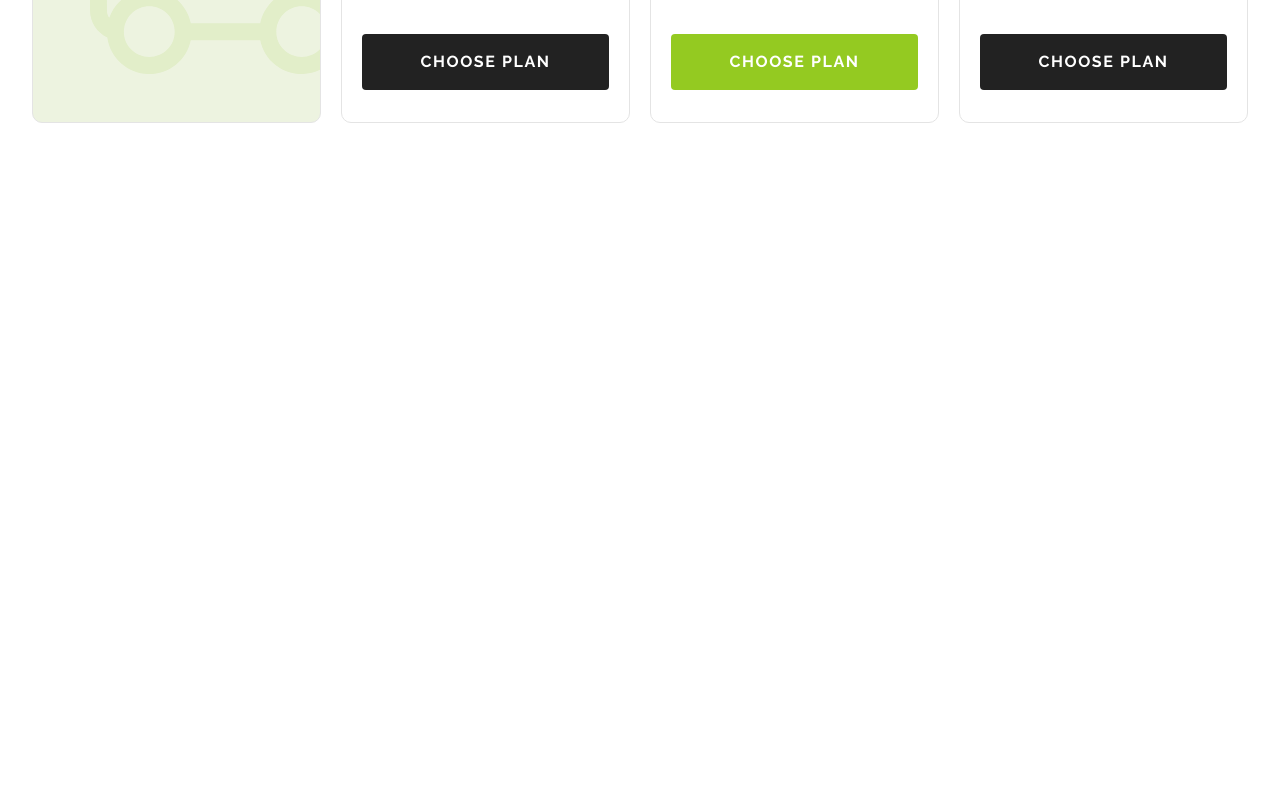
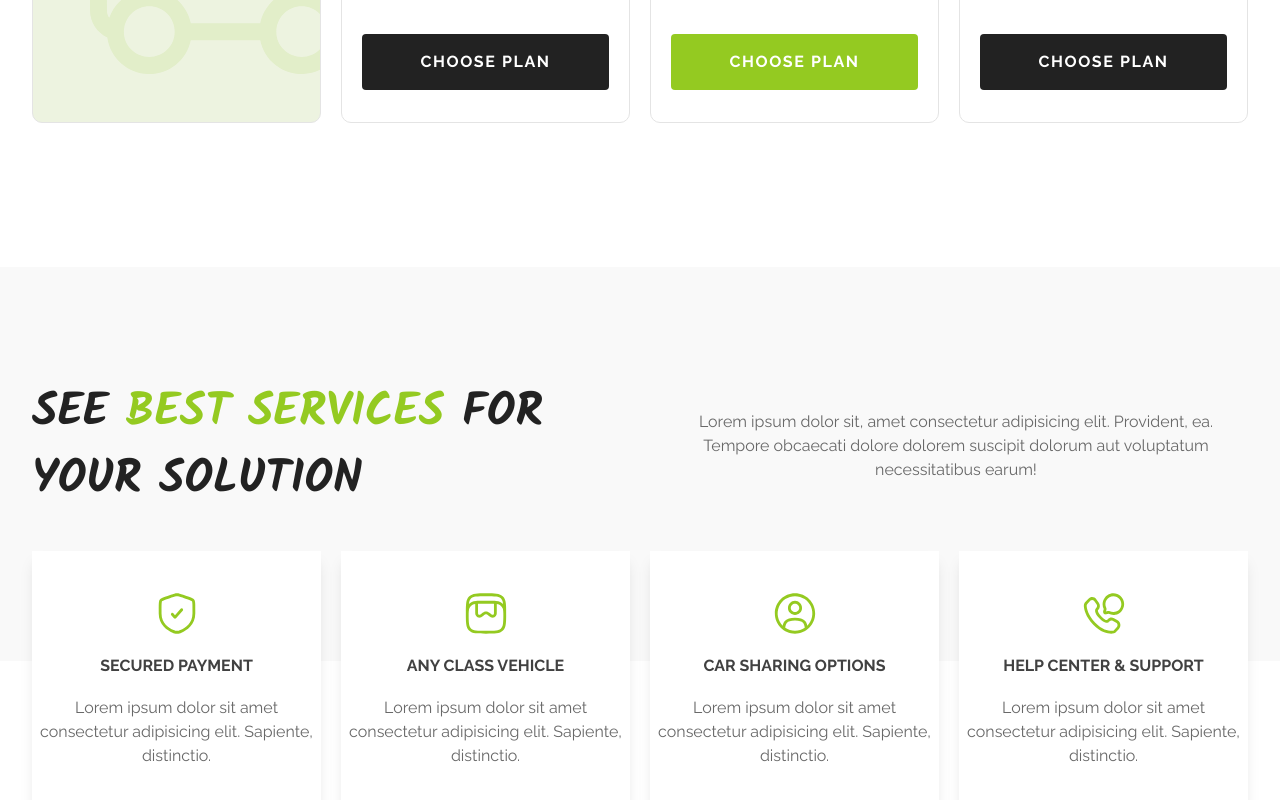
Before and after one commit to ArfinHasib/go-car-Car-rental-website-, a React (Create React App) app: page / in a window 1280 px wide. Shown: the part 3300-4100 px from the top of the page. Before the commit the page ends 3423 px from the top, so only its background shows below. Built offline with nearby package versions, Linux system fonts and the light colour scheme.

Commit message:
Building services section

```diff
--- a/src/App.jsx
+++ b/src/App.jsx
@@ -22,7 +22,7 @@ function App() {
          <CarsForRental />
          <Testimonials />
          <Pricing />
-         {/* <Services /> */}
+         <Services />
          {/* <FAQ /> */}
          {/* <Posts /> */}
          {/* <Contact /> */}
--- a/src/components/ServiceCard.jsx
+++ b/src/components/ServiceCard.jsx
@@ -1,5 +1,17 @@
-const ServiceCard = () => {
-  return <div>ServiceCard</div>;
+const ServiceCard = ({ iconSrc, title }) => {
+   return (
+      <div className='bg-white py-10 rounded-10 flex flex-col items-center shadow-lg max-w-[312px]'>
+         <img src={iconSrc} alt={title} />
+         <p className='uppercase text-dark-gray font-bold mb-2.5 mt-[18px] text-center'>
+            {title}
+         </p>
+
+         <p className='text-subtitle-gray text-gray p-2 text-center'>
+            Lorem ipsum dolor sit amet consectetur adipisicing elit. Sapiente,
+            distinctio.
+         </p>
+      </div>
+   );
 };
 
 export default ServiceCard;
--- a/src/views/Services.jsx
+++ b/src/views/Services.jsx
@@ -1,12 +1,48 @@
-import paymentIcon from "../assets/payment-icon.svg";
-import bookmarkIcon from "../assets/bookmark-icon.svg";
-import userIcon from "../assets/user-icon.svg";
-import chatIcon from "../assets/chat-icon.svg";
+import paymentIcon from '../assets/payment-icon.svg';
+import bookmarkIcon from '../assets/bookmark-icon.svg';
+import userIcon from '../assets/user-icon.svg';
+import chatIcon from '../assets/chat-icon.svg';
 
-import { ServiceCard } from "../components";
+import { ServiceCard } from '../components';
 
 const Services = () => {
-  return <div>Services</div>;
+   return (
+      <div className='bg-white mt-36'>
+         <div className='py-28 bg-lightest-gray'>
+            <div className='wrapper flex flex-col lg:flex-row justify-start lg:justify-between items-start lg:items-center gap-6 lg:gap-12 mb-9'>
+               <h1 className='head_text flex-1 text-center lg:text-start'>
+                  See <span className='green_text'>best services</span> for your
+                  solution
+               </h1>
+
+               <p className='text-subtitle-gray flex-1 text-center'>
+                  Lorem ipsum dolor sit, amet consectetur adipisicing elit.
+                  Provident, ea. Tempore obcaecati dolore dolorem suscipit
+                  dolorum aut voluptatum necessitatibus earum!
+               </p>
+            </div>
+         </div>
+         <div className='wrapper'>
+            <div className='mt-5 lg:-mt-[110px] flex flex-col lg:flex-row items-center lg:items-start gap-5'>
+               <div className='flex flex-col sm:flex-row gap-5 self-auto lg:self-stretch'>
+                  <ServiceCard iconSrc={paymentIcon} title='Secured Payment' />
+                  <ServiceCard
+                     iconSrc={bookmarkIcon}
+                     title='Any Class Vehicle'
+                  />
+               </div>
+
+               <div className='flex flex-col sm:flex-row gap-5 self-auto lg:self-stretch'>
+                  <ServiceCard iconSrc={userIcon} title='Car Sharing Options' />
+                  <ServiceCard
+                     iconSrc={chatIcon}
+                     title='Help Center & Support'
+                  />
+               </div>
+            </div>
+         </div>
+      </div>
+   );
 };
 
 export default Services;
```
